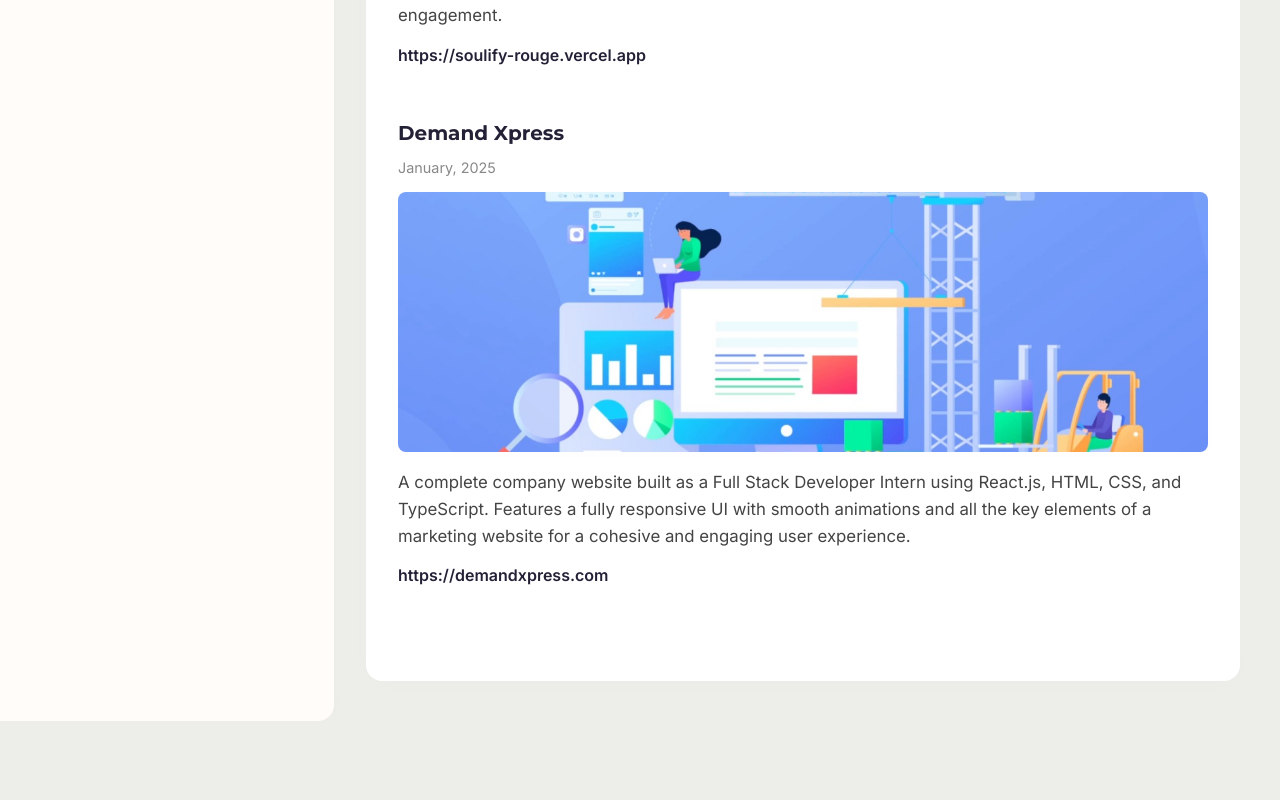
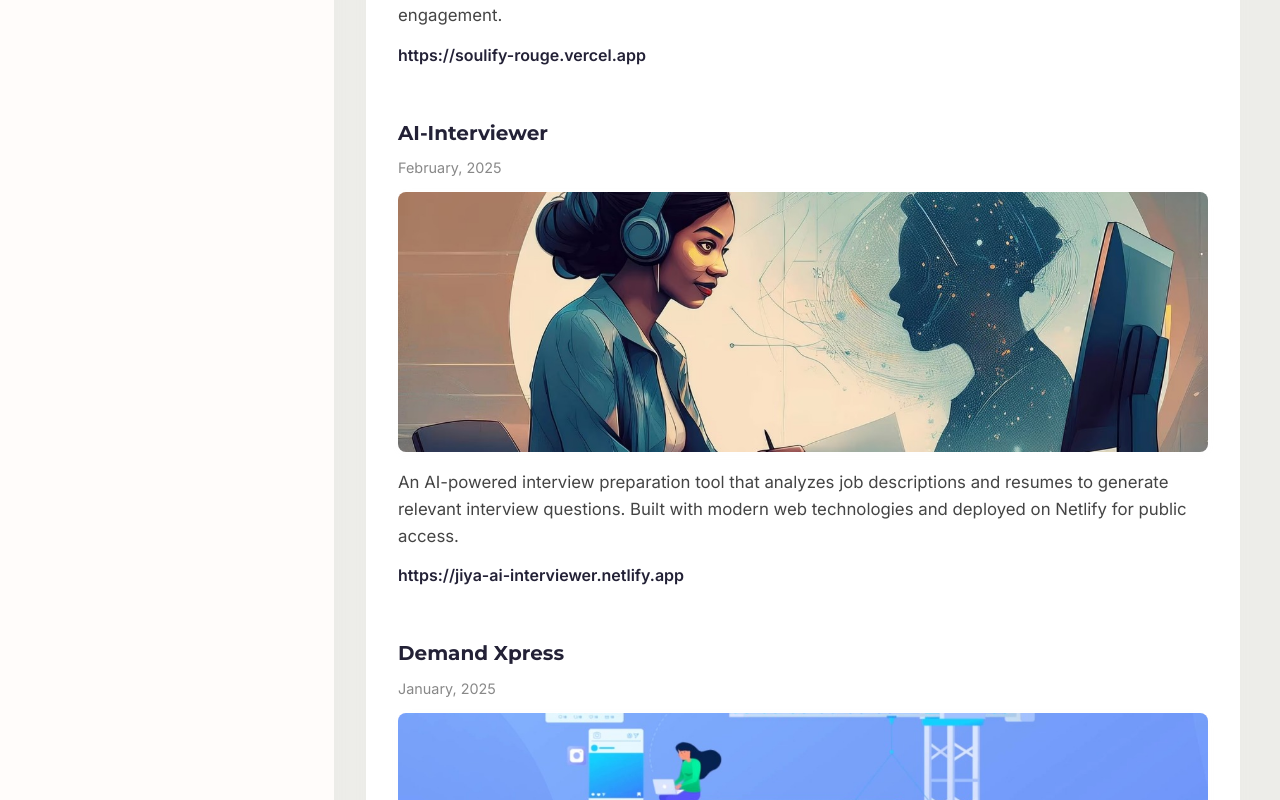
Before and after one commit to JiyaaG/portfolio, a Next.js app: page /projects in a window 1280 px wide. Shown: the part 1200-2000 px from the top of the page. Before the commit the page ends 1921 px from the top, so only its background shows below. Built offline with nearby package versions, Linux system fonts and the light colour scheme; no server answers.

Commit message:
added new project

```diff
--- a/src/app/projects/page.tsx
+++ b/src/app/projects/page.tsx
@@ -13,6 +13,14 @@
   const projects: Project[] = [
     {
       id: 1,
+      title: "AI-Interviewer",
+      date: "February, 2025",
+      description: "An AI-powered interview preparation tool that analyzes job descriptions and resumes to generate relevant interview questions. Built with modern web technologies and deployed on Netlify for public access.",
+      imageUrl: "/ai-interviewer-cover.jpg",
+      link: "https://jiya-ai-interviewer.netlify.app"
+    },
+    {
+      id: 2,
       title: "Demand Xpress",
       date: "January, 2025",
       description: "A complete company website built as a Full Stack Developer Intern using React.js, HTML, CSS, and TypeScript. Features a fully responsive UI with smooth animations and all the key elements of a marketing website for a cohesive and engaging user experience.",
@@ -20,7 +28,7 @@
       link: "https://demandxpress.com"
     },
     {
-      id: 2,
+      id: 3,
       title: "SOULIFY",
       date: "March, 2025",
       description: "A responsive mental wellness web app where I built the frontend using React, Tailwind CSS, and Redux, featuring a calming UI with smooth animations and scroll-based transitions to enhance user engagement.",
@@ -28,7 +36,7 @@
       link: "https://soulify-rouge.vercel.app"
     },
     {
-      id: 3,
+      id: 4,
       title: "POKEDEX",
       date: "April, 2025",
       description: "A modern Pokédex web app built with Next.js, allowing users to search and explore Pokémon with detailed stats, images, and a fully responsive design.",
--- a/src/app/resume/page.tsx
+++ b/src/app/resume/page.tsx
@@ -28,7 +28,7 @@
     { name: 'Responsive Web Design', score: 4 },
     { name: 'Redux', score: 3 },
     { name: 'Figma', score: 3 },
-    { name: 'React Native', score: 4 },
+    { name: 'React Native', score: 3 },
     // Backend
     { name: 'NodeJS', score: 5 },
     { name: 'NestJS', score: 3 },
--- a/src/components/DownloadResumeModal.tsx
+++ b/src/components/DownloadResumeModal.tsx
@@ -27,7 +27,7 @@
   };
 
   const handleDownloadAnyway = () => {
-    window.open('https://drive.google.com/file/d/1up9fL7zAU7iqXuQUlhG9iVyRn90XXUgZ/view?usp=sharing', '_blank');
+    window.open('https://drive.google.com/file/d/1b6hwHyne59MQRHXFUANVq2O_ZzKRyyLl/view?usp=drive_link', '_blank');
     onClose();
   };
 
```
Also changed, not shown: public/ai-interviewer-cover.jpg (added).
